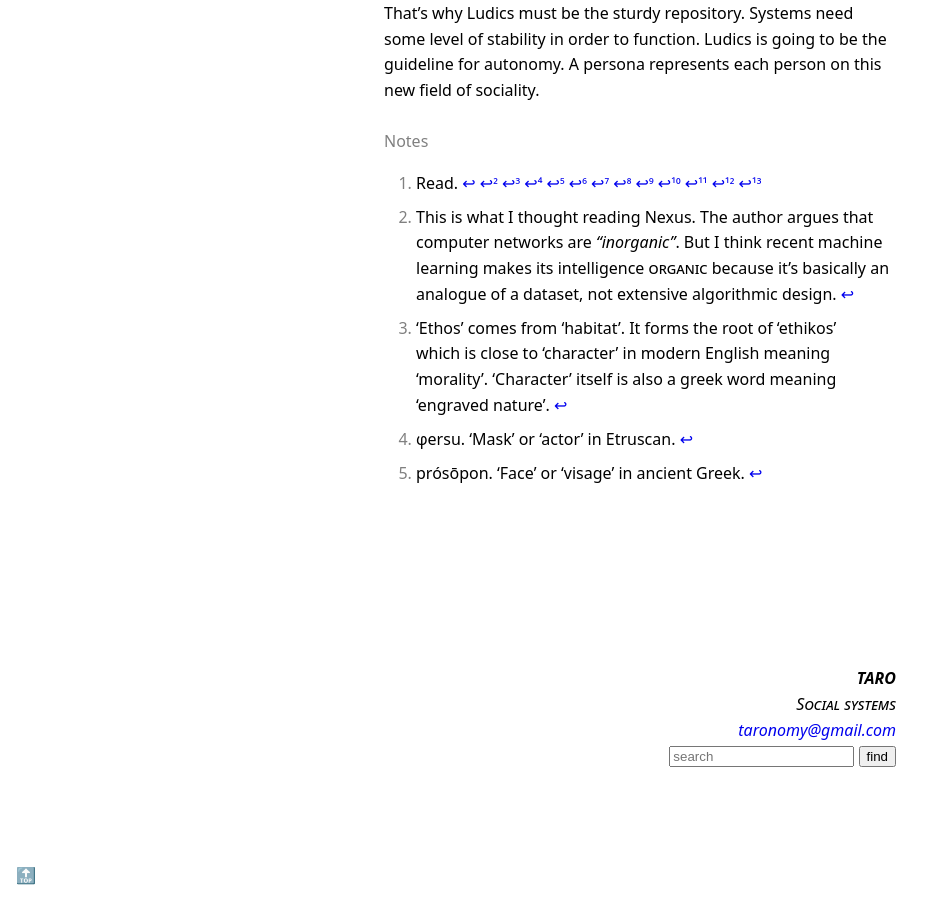
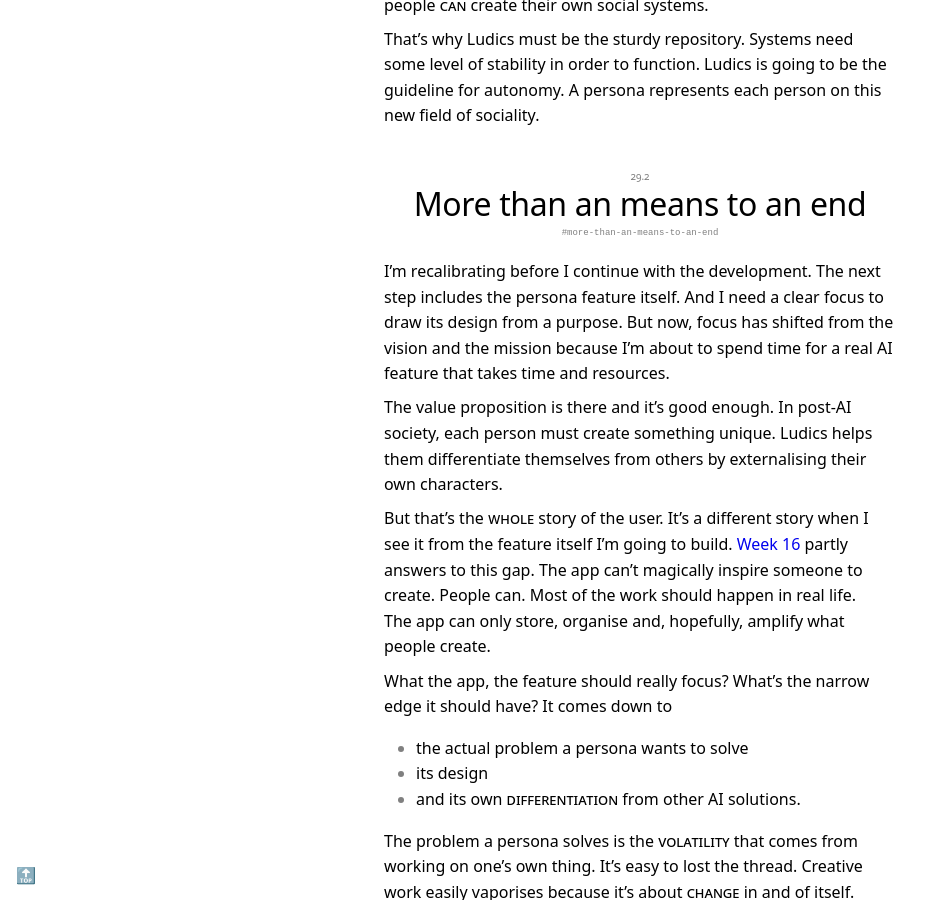
Before and after one commit to taronomy/taronomy, a Jekyll site: the page built from logs/56.md, in a window 1280 px wide and 900 px high, scrolled down 87909 px. Shown: the whole window, without its empty margins (0-942 px from the left). Built offline with Jekyll 4.4.1, drawn with Linux system fonts in a browser that asks for light colours; our own code applies the rules of GitHub Pages for plain Markdown files; some of the changed text lies outside the part shown.

Commit message:
Update 56.md

```diff
--- a/logs/56.md
+++ b/logs/56.md
@@ -1489,3 +1489,25 @@ I had lost this crucial distinction as I buried my head in code. It's easy to fo
 It's autonomy. Because life in human society is painful without some order we choose ourselves. Because the external order enslaves us when we don't stand up for something. And because people *can* create their own social systems.
 
 That's why Ludics must be the sturdy repository. Systems need some level of stability in order to function. Ludics is going to be the guideline for autonomy. A persona represents each person on this new field of sociality.
+
+## More than an means to an end
+
+I'm recalibrating before I continue with the development. The next step includes the persona feature itself. And I need a clear focus to draw its design from a purpose. But now, focus has shifted from the vision and the mission because I'm about to spend time for a real AI feature that takes time and resources.
+
+The value proposition is there and it's good enough. In post-AI society, each person must create something unique. Ludics helps them differentiate themselves from others by externalising their own characters.
+
+But that's the *whole* story of the user. It's a different story when I see it from the feature itself I'm going to build. [Week 16](#week-16) partly answers to this gap. The app can't magically inspire someone to create. People can. Most of the work should happen in real life. The app can only store, organise and, hopefully, amplify what people create.
+
+What the app, the feature should really focus? What's the narrow edge it should have? It comes down to
+
+- the actual problem a persona wants to solve
+- its design
+- and its own *differentiation* from other AI solutions.
+
+The problem a persona solves is the *volatility* that comes from working on one's own thing. It's easy to lost the thread. Creative work easily vaporises because it's about *change* in and of itself. Context decays faster than work compounds. And when no one else is involved, nobody is held accountable.
+
+How does the design of a persona addresses this problem? The most important part is *having the work out there*, not some vague creative hunch in one's belly. Yet, the work doesn't have to be a well defined project or anything. The work exists as a part of a person, or a persona. It keeps the unique work solid and flexible at the same time.
+
+Compared to the incumbent AI chat apps, a persona is more of a recipient of the work rather than a tool they use for the work in the middle. The author works *on* their persona. It's not the means but *the end*.
+
+Technically, they can save and retrieve the information about work in Claude or Notion app. That's why Ludics should work on how to shape and organise that information like a human mind. That's what a persona is. Not just a pool of information but the living spirit, the ethos.
```
